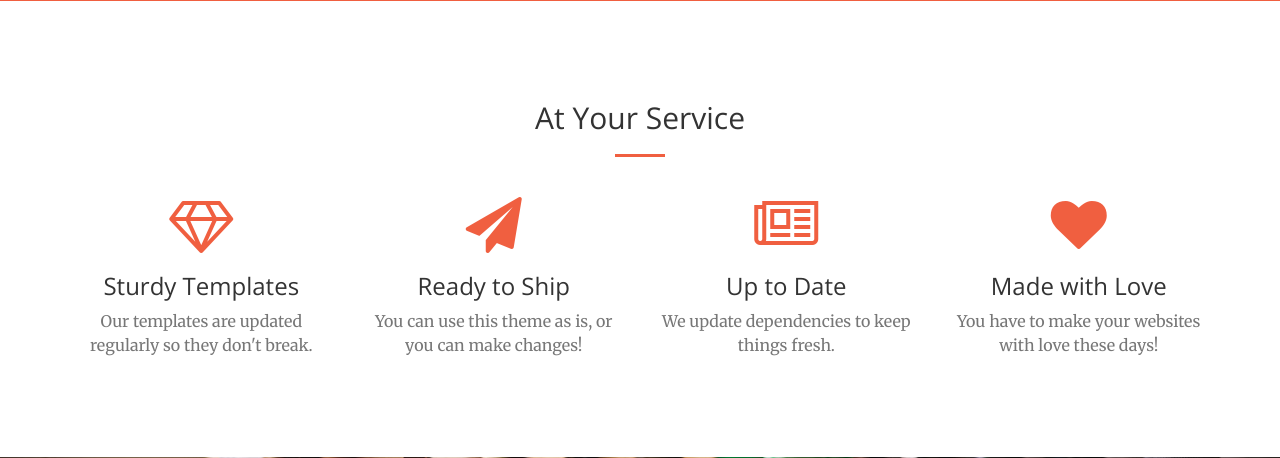
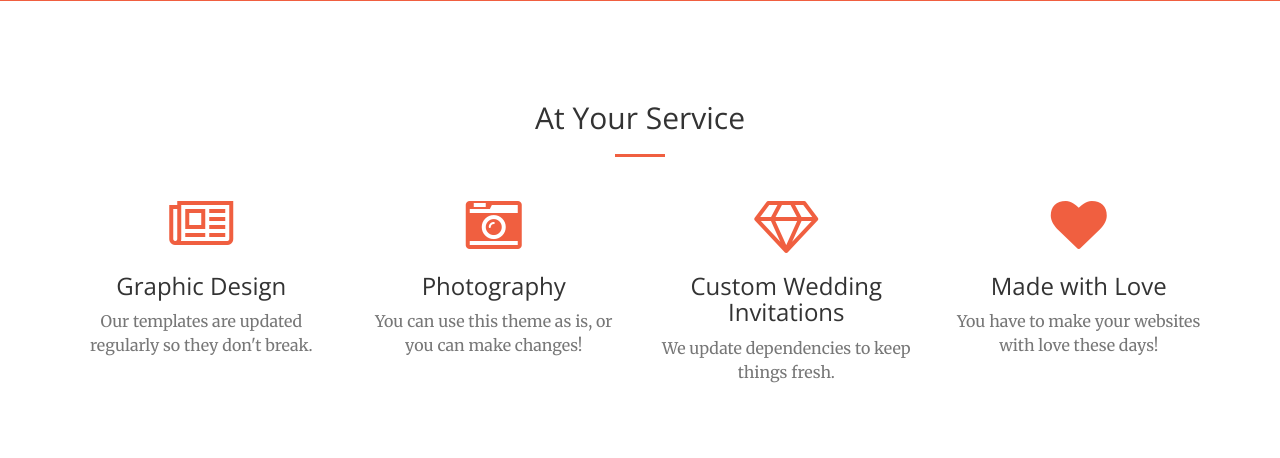
Before and after one commit to awratten/WrattenMedia, a PHP site: page / in a window 1280 px wide. Shown: the part 1217-1675 px from the top of the page. Run offline with PHP 8.4, Linux system fonts and the light colour scheme; some libraries are stand-ins or nearby versions.

Commit message:
update service headings and icons

```diff
--- a/index.php
+++ b/index.php
@@ -105,22 +105,22 @@
             <div class="row">
                 <div class="col-lg-3 col-md-6 text-center">
                     <div class="service-box">
-                        <i class="fa fa-4x fa-diamond text-primary sr-icons"></i>
-                        <h3>Sturdy Templates</h3>
+                        <i class="fa fa-4x fa-newspaper-o  text-primary sr-icons"></i>
+                        <h3>Graphic Design</h3>
                         <p class="text-muted">Our templates are updated regularly so they don't break.</p>
                     </div>
                 </div>
                 <div class="col-lg-3 col-md-6 text-center">
                     <div class="service-box">
-                        <i class="fa fa-4x fa-paper-plane text-primary sr-icons"></i>
-                        <h3>Ready to Ship</h3>
+                        <i class="fa fa-4x fa-camera-retro text-primary sr-icons"></i>
+                        <h3>Photography</h3>
                         <p class="text-muted">You can use this theme as is, or you can make changes!</p>
                     </div>
                 </div>
                 <div class="col-lg-3 col-md-6 text-center">
                     <div class="service-box">
-                        <i class="fa fa-4x fa-newspaper-o text-primary sr-icons"></i>
-                        <h3>Up to Date</h3>
+                        <i class="fa fa-4x fa-diamond text-primary sr-icons"></i>
+                        <h3>Custom Wedding Invitations</h3>
                         <p class="text-muted">We update dependencies to keep things fresh.</p>
                     </div>
                 </div>
```
